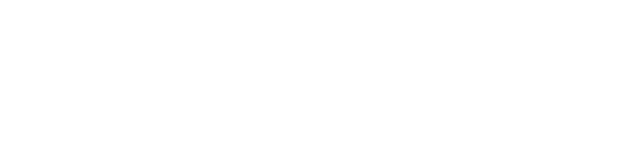
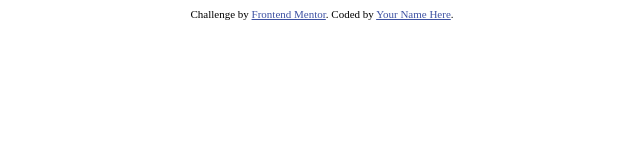
Before and after one commit to Nunusavi/Portfolio.io, a plain HTML site: page index.html in a window 1280 px wide. Shown: the whole page, without its empty margins (318-958 px from the left). Drawn offline with Linux system fonts and the light colour scheme.

Commit message:
design item uploaded

```diff
--- a/index.html
+++ b/index.html
@@ -1,14 +1,26 @@
 <!DOCTYPE html>
 <html lang="en">
 <head>
-    <meta charset="UTF-8">
-    <meta name="viewport" content="width=device-width, initial-scale=1.0">
-    <title>Calculator</title>
+  <meta charset="UTF-8">
+  <meta name="viewport" content="width=device-width, initial-scale=1.0"> <!-- displays site properly based on user's device -->
+
+  <link rel="icon" type="image/png" sizes="32x32" href="./images/favicon-32x32.png">
+
+  <title>Frontend Mentor | Calculator app</title>
+
+  <!-- Feel free to remove these styles or customise in your own stylesheet 👍 -->
+  <style>
+    .attribution { font-size: 11px; text-align: center; }
+    .attribution a { color: hsl(228, 45%, 44%); }
+  </style>
 </head>
 <body>
-    <header>
 
-    </header>
 
+
+  <div class="attribution">
+    Challenge by <a href="https://www.frontendmentor.io?ref=challenge" target="_blank">Frontend Mentor</a>.
+    Coded by <a href="#">Your Name Here</a>.
+  </div>
 </body>
 </html>
```
Also changed, not shown: design/active-states-theme-1.jpg (added), design/active-states-theme-2.jpg (added), design/active-states-theme-3.jpg (added), design/desktop-design-theme-1.jpg (added), design/desktop-design-theme-2.jpg (added), design/desktop-design-theme-3.jpg (added), design/desktop-preview.jpg (added), design/mobile-design-theme-1.jpg (added), design/mobile-design-theme-2.jpg (added), design/mobile-design-theme-3.jpg (added), images/favicon-32x32.png (added), 4 other files.
